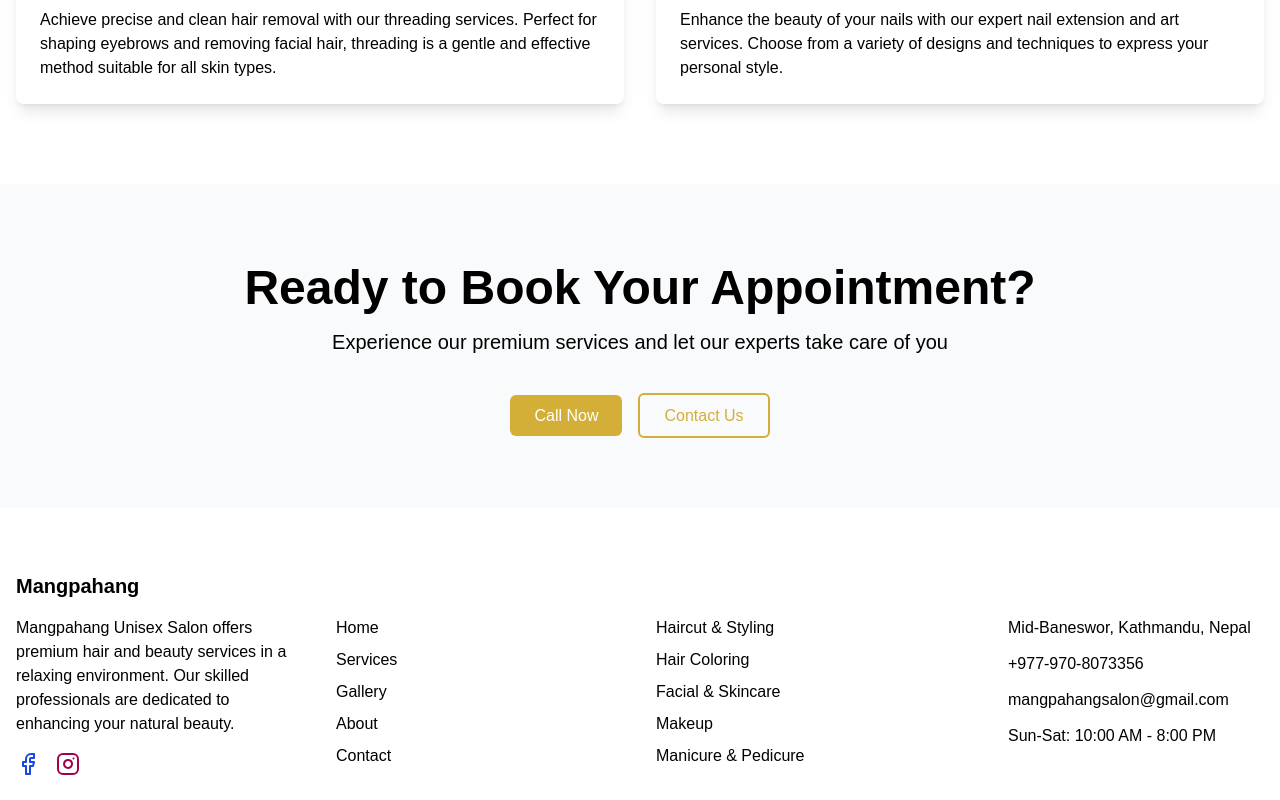
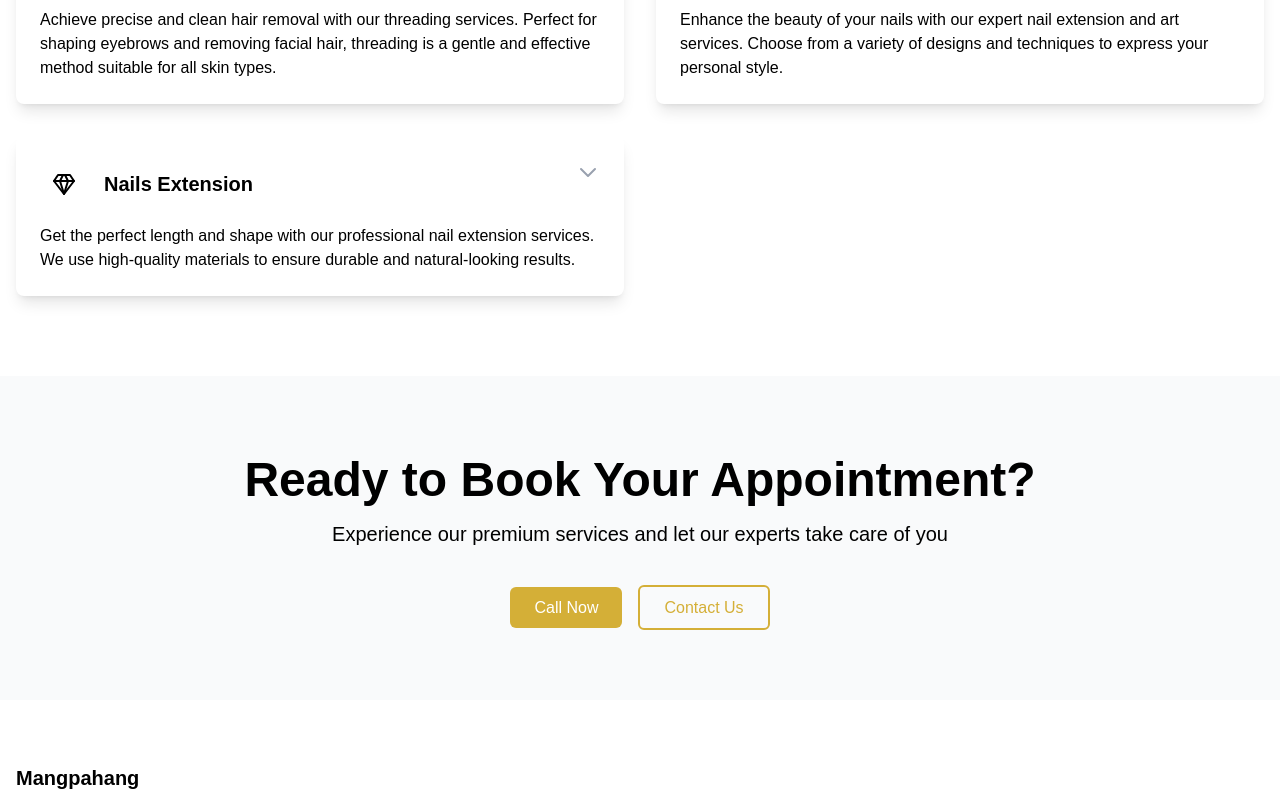
Before and after one commit to ranishraj007/MangpahanSalon, a React (Vite) app: page /services in a window 1280 px wide. Shown: the part 1440-2240 px from the top of the page. Built offline with nearby package versions, Linux system fonts and the light colour scheme.

Commit message:
added vercel.json file and edited serveices price list

```diff
--- a/src/components/Footer.jsx
+++ b/src/components/Footer.jsx
@@ -116,7 +116,7 @@ const Footer = () => {
               <li className="flex items-start">
                 <Clock className="text-primary mt-1 mr-3 h-5 w-5" />
                 <div className="text-black">
-                  <p>Sun-Sat: 10:00 AM - 8:00 PM</p>
+                  <p>Sun-Sat: 10:00 AM - 7:00 PM</p>
                   {/* <p>Sunday: Closed</p> */}
                 </div>
               </li>
--- a/src/pages/Services.jsx
+++ b/src/pages/Services.jsx
@@ -155,6 +155,25 @@ const Services = () => {
         "Stone/Charms/Bow - Rs.100",
         "3D Art - Rs.200",
         "Seashell Art - Rs.150",
+      ],
+    },
+    {
+      id: 9,
+      title: "Nails Extension",
+      category: "nails",
+      icon: Gem,
+      price: "From Rs.2000",
+      description:
+        "Get the perfect length and shape with our professional nail extension services. We use high-quality materials to ensure durable and natural-looking results.",
+      details: [
+        "Gel overlay/Refill (Natural Nails)- Rs.2000 (with Extension)- Rs.3000",
+        "French Nails (Natural Nails)- Rs.2000 (with Extension)- Rs.2500",
+        "Ombre/air brush (Natural Nails)- Rs.2500 (with Extension)- Rs.3000",
+        "Cat Eye Nails (Natural Nails)- Rs.2500 (with Extension)- Rs.3000",
+        "Chrome Nails (Natural Nails)- Rs.2500 (with Extension)- Rs.3000",
+        "Marble Nails (Natural Nails)- Rs.2500 (with Extension)- Rs.3000",
+        "Toe Gel Nails (Natural Nails)- Rs.1500 (with Extension)- Rs.2000",
+        "Removel of Gel Nails - Rs.700",
       ],
     },
   ];
```
Also changed, not shown: vercel.json (added).
